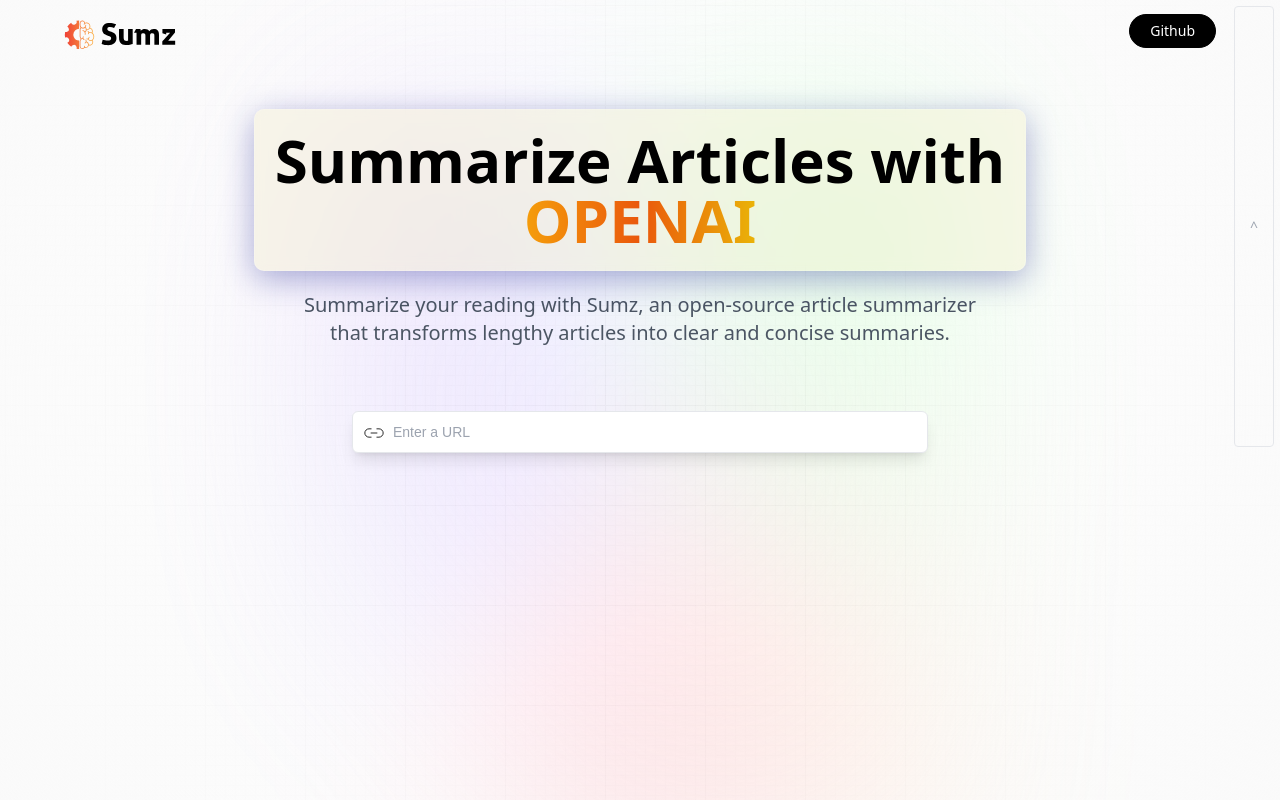
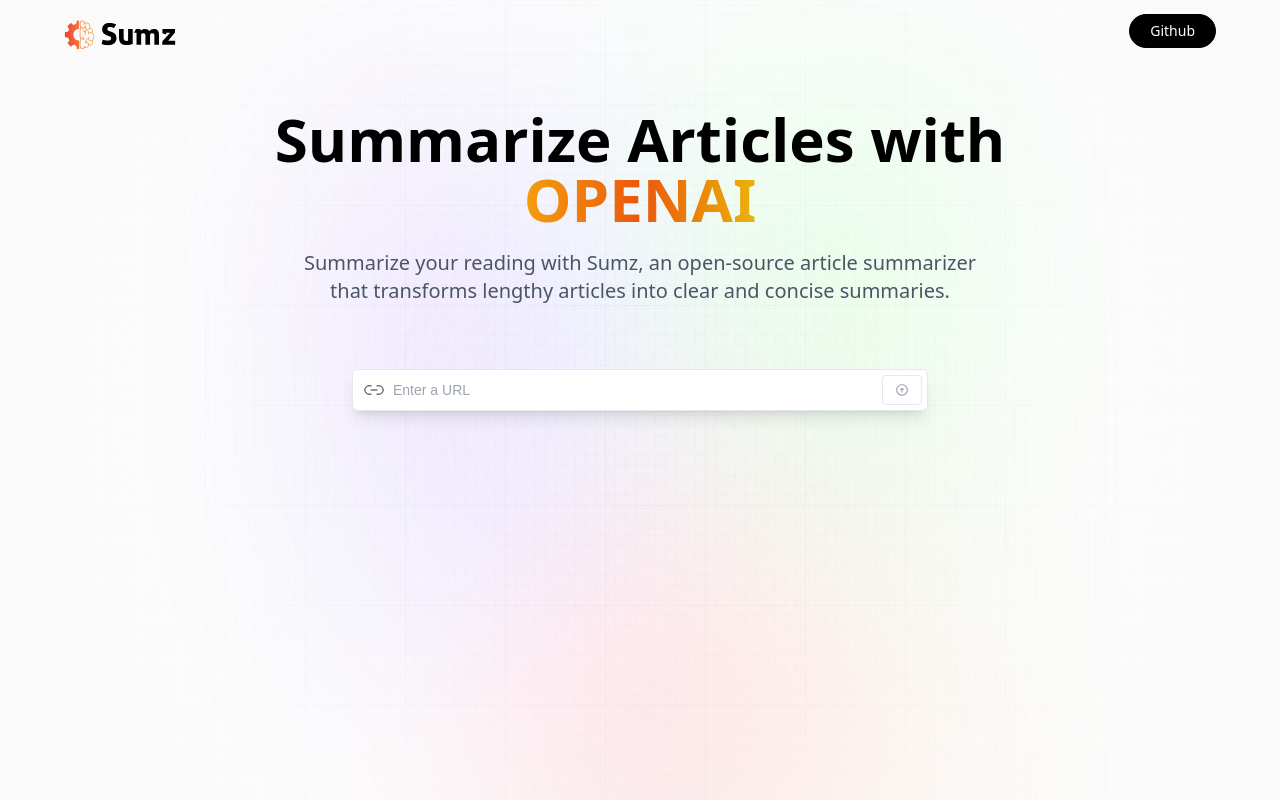
Before and after one commit to adu-steve/AI_Summarizer, a React (Vite) app: page / in a window 1280 px wide. Built offline with nearby package versions, Linux system fonts and the light colour scheme; a web font is replaced by a local one.

Commit message:
Design setup completed successfully

```diff
--- a/package.json
+++ b/package.json
@@ -12,7 +12,8 @@
   "dependencies": {
     "@reduxjs/toolkit": "^1.9.5",
     "react": "^18.2.0",
-    "react-dom": "^18.2.0"
+    "react-dom": "^18.2.0",
+    "react-icons": "^4.10.1"
   },
   "devDependencies": {
     "@types/react": "^18.0.37",
--- a/src/components/Demo.jsx
+++ b/src/components/Demo.jsx
@@ -1,5 +1,6 @@
 import { useState, useEffect } from "react";
 import { copy, linkIcon, loader, tick } from "../assets";
+import { MdArrowCircleUp } from "react-icons/md";
 
 const Demo = () => {
   return (
@@ -7,13 +8,13 @@
       {/*Search*/}
       <div className="flex flex-col w-full gap-2">
         <form
-          className="relative-flex justify-center items-center"
+          className="relative flex justify-center items-center"
           onSubmit={() => {}}
         >
           <img
             src={linkIcon}
             alt="link_icon"
-            className="absolute left-100 my-3 ml-3 w-5"
+            className="absolute left-0 my-2 ml-3 w-5"
           />
           <input
             type="url"
@@ -21,16 +22,18 @@
             value=""
             onChange={() => {}}
             required
-            className="url_input peer w-full"
+            className="url_input peer "
           />
           <button
             type="submit"
-            className="submit_btn peer-focus:border-gray-700 peer-focus:text-gray-700"
+            className="submit_btn peer-focus:border-gray-700  peer-focus:text-gray-700"
           >
-            ^
+            <MdArrowCircleUp />
           </button>
         </form>
+        {/*Browse URL History */}
       </div>
+      {/*Display Results */}
     </section>
   );
 };
--- a/src/components/Hero.jsx
+++ b/src/components/Hero.jsx
@@ -14,14 +14,13 @@
           Github
         </button>
       </nav>
-      <h1 className="head_text glassmorphism ">
-        {" "}
+      <h1 className="head_text">
         Summarize Articles with <br className="max-md:hidden" />
         <span className="orange_gradient">OPENAI</span>
       </h1>
       <h2 className="desc">
         Summarize your reading with Sumz, an open-source article summarizer that
-        transforms lengthy articles into clear and concise summaries.{" "}
+        transforms lengthy articles into clear and concise summaries.
       </h2>
     </header>
   );
```
Also changed, not shown: 1 other file (tests, documents, lock files or other folders).
